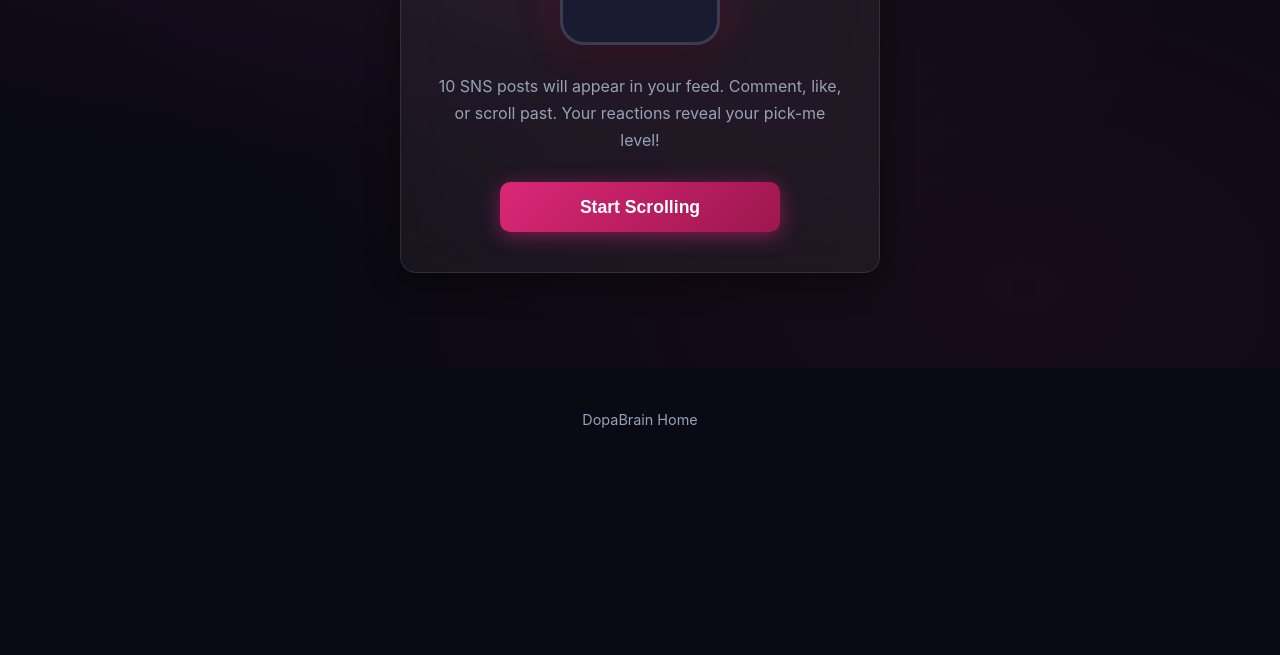
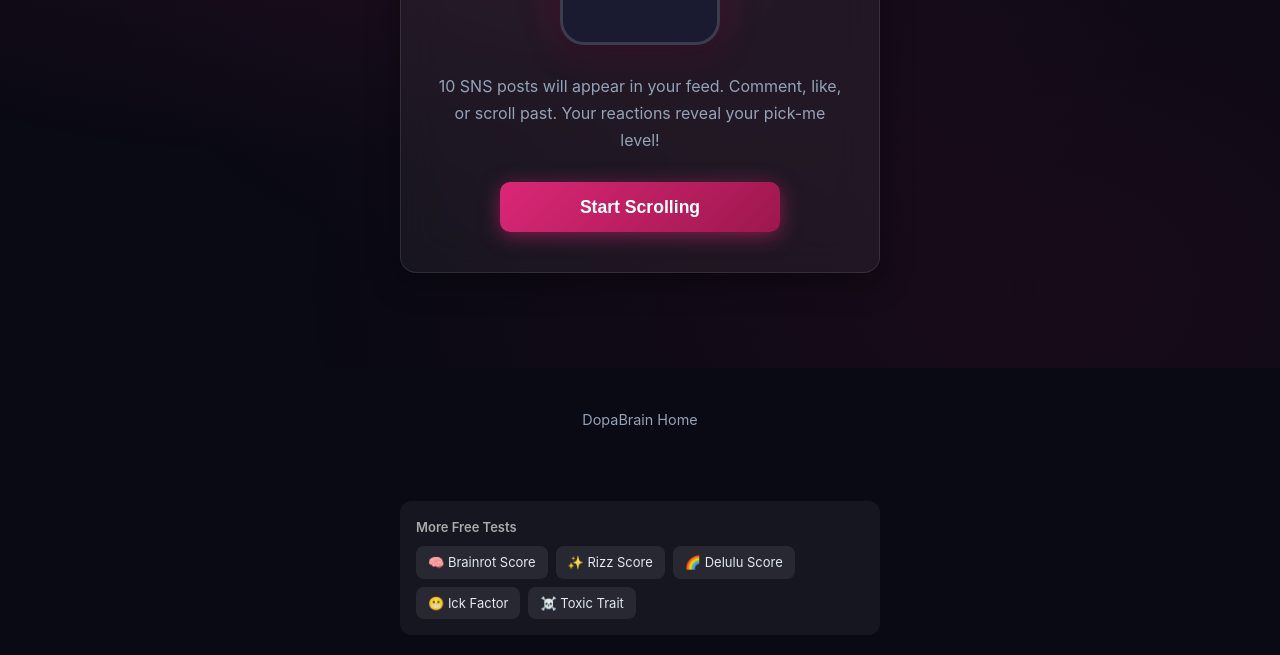
Before and after one commit to swp1234/pick-me, a plain HTML site: page index.html in a window 1280 px wide. Shown: the part 432-1087 px from the top of the page. Before the commit the page ends 913 px from the top, so only its background shows below. Drawn offline with Linux system fonts and the light colour scheme; a script that the page names is missing.

Commit message:
feat: add SEO internal links section before cross-promo

```diff
--- a/index.html
+++ b/index.html
@@ -224,6 +224,18 @@
         <a href="/portal/" data-i18n="nav.back">\uD83C\uDFE0 DopaBrain Home</a>
     </footer>
 
+    <!-- SEO Internal Links -->
+    <section class="related-games" style="margin:20px auto;padding:16px;max-width:480px;background:rgba(255,255,255,0.05);border-radius:12px;">
+      <p style="font-size:13px;color:#aaa;margin:0 0 8px 0;font-weight:600;">More Free Tests</p>
+      <div style="display:flex;gap:8px;flex-wrap:wrap;">
+        <a href="/brainrot-score/" style="padding:6px 12px;background:rgba(255,255,255,0.08);border-radius:8px;text-decoration:none;color:inherit;font-size:13px;">🧠 Brainrot Score</a>
+        <a href="/rizz-score/" style="padding:6px 12px;background:rgba(255,255,255,0.08);border-radius:8px;text-decoration:none;color:inherit;font-size:13px;">✨ Rizz Score</a>
+        <a href="/delulu-score/" style="padding:6px 12px;background:rgba(255,255,255,0.08);border-radius:8px;text-decoration:none;color:inherit;font-size:13px;">🌈 Delulu Score</a>
+        <a href="/ick-factor/" style="padding:6px 12px;background:rgba(255,255,255,0.08);border-radius:8px;text-decoration:none;color:inherit;font-size:13px;">😬 Ick Factor</a>
+        <a href="/toxic-trait/" style="padding:6px 12px;background:rgba(255,255,255,0.08);border-radius:8px;text-decoration:none;color:inherit;font-size:13px;">☠️ Toxic Trait</a>
+      </div>
+    </section>
+
     <script src="js/app.js"></script>
     <script src="/portal/js/cross-promo.js" defer></script>
 <script>
```
